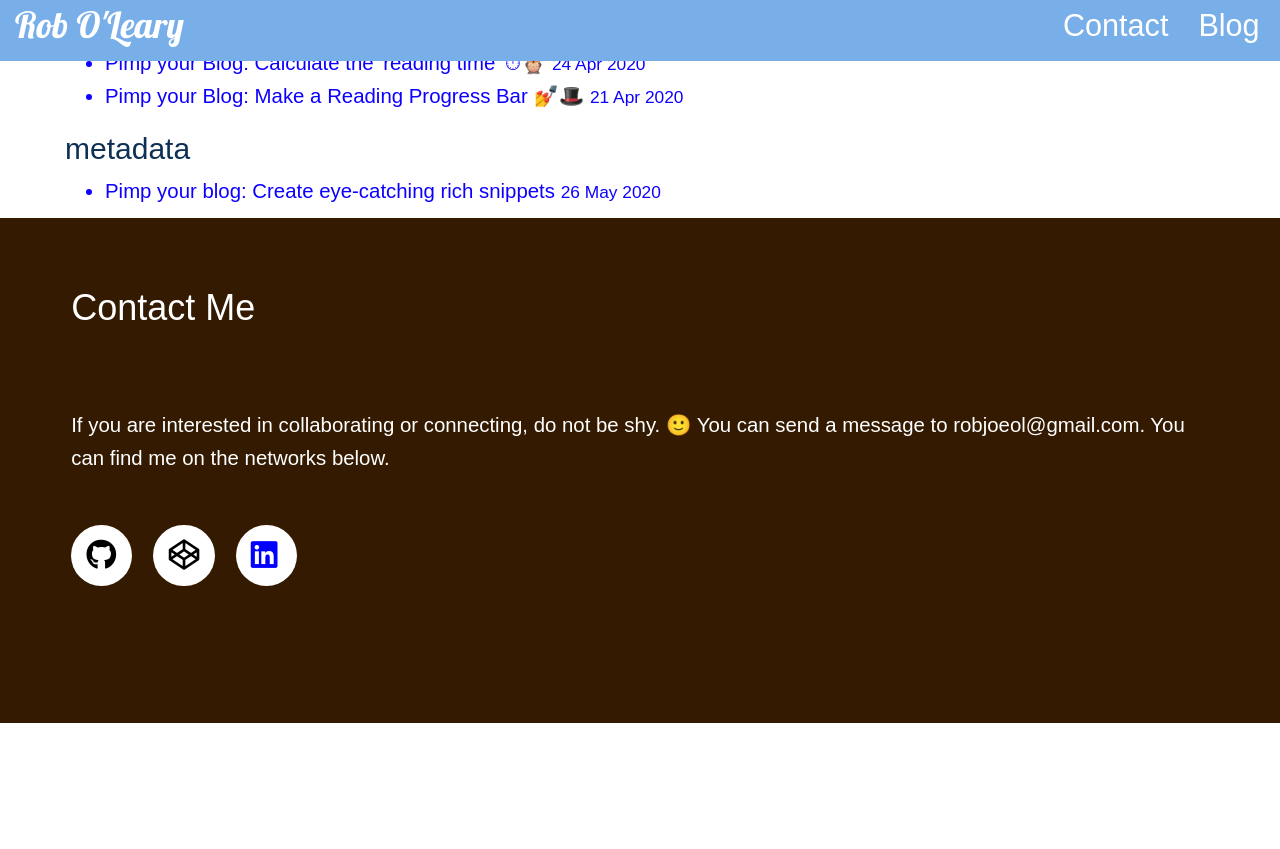
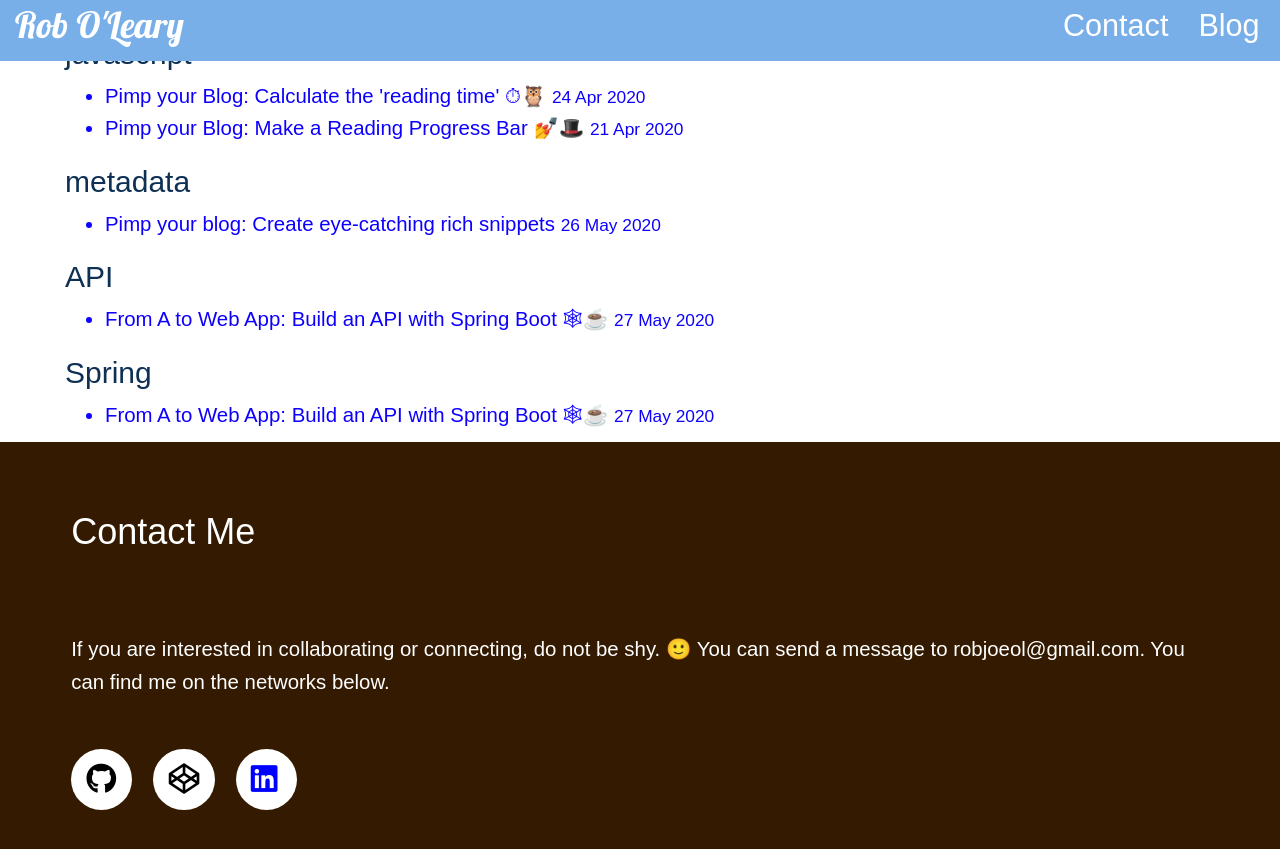
Before and after one commit to robole/robole.github.io, a Jekyll site: the page built from _pages/blog_tags.html, in a window 1280 px wide and 900 px high, scrolled down 3429 px. Shown: the top 849 px of the window. Built offline with Jekyll 4.4.1, drawn with Linux system fonts in a browser that asks for light colours; nearby versions of some CDN libraries; before the commit the page ends 4152 px from its top, so only the background shows below that; some of the changed lines change nothing that is shown; some of the changed text lies outside the part shown.

Commit message:
readd api post

````diff
--- a/_drafts/2020-05-27-spring-boot-api.md
+++ b/_posts/2020-05-27-spring-boot-api.md
@@ -1,6 +1,6 @@
 ---
 layout: scrollable_post
-title: Master the Web - Build an API with Spring Boot 🕸☕
+title: "From A to Web App: Build an API with Spring Boot 🕸☕"
 description: Build a realistic API with Spring Boot
 category: java
 image: /assets/img/blog/2020-05-27-spring-boot-api/web-city.png
@@ -16,10 +16,15 @@ published: true
 - [Is this the latest way?](#is-this-the-latest-way)
 - [Is there anything I should know before I start?](#is-there-anything-i-should-know-before-i-start)
   - [A little bit about Design Patterns](#a-little-bit-about-design-patterns)
-    - [Model View Controller](#model-view-controller)
+    - [Model View Controller (MVC)](#model-view-controller-mvc)
     - [Other patterns that are used in more advanced examples](#other-patterns-that-are-used-in-more-advanced-examples)
   - [HTTP Basics](#http-basics)
+    - [Uniform Resource Locators (URL)](#uniform-resource-locators-url)
+    - [HTTP Request](#http-request)
+    - [HTTP Response](#http-response)
+    - [Further Reading on HTTP](#further-reading-on-http)
   - [A little bit about JSON](#a-little-bit-about-json)
+    - [Further Reading on JSON](#further-reading-on-json)
   - [A little bit about REST](#a-little-bit-about-rest)
 - [What you need to complete this tutorial](#what-you-need-to-complete-this-tutorial)
 - [How to set your project up](#how-to-set-your-project-up)
@@ -35,39 +40,45 @@ published: true
 
 I'm writing this tutorial to fill a void that I have noticed. Building web applications is a top priority for people learning backend development, but I haven't seen any Java/Spring Boot tutorials that provide a clear path to get you there quickly with the least amount of friction. Tutorials are either too trivial ([Hello World API](http://spring.io/guides/gs/rest-service/)) to help you understand what you need to know; or they overwhelm beginners and assume too much about what you already know!
 
-I will build a simple API, which is closer to what you would realistically build, and go through everything from start to finish. This enables you to skip ahead if you know about a topic already.
+I will build a simple API, which is a big step towards to what you would realistically build, and go through everything from start to finish. This enables you to skip ahead if you know about a topic already.
 
 ## What is an API?
 
 It is common now for companies to give access to their data through APIs. API stands for Application Programming Interface, it is a list of methods we can use to interact with a company's backend systems over the internet. These methods are often referred to as web services.
 
+<img src="/assets/img/blog/2020-05-27-spring-boot-api/api.png" alt="api diagram" style="display:block;width:100%;max-width:1250px;"/>
+
 Let's look at an example of an API to clarify what it is exactly!
 
 ### Twitter API Example
 
-I'm guessing you know what Twitter is already, but let's state what it is regardless, Twitter is a social micro-blogging website. It's become more than that, now it's where Donald Trump goes to vent! ✍😡
+I'm guessing you know what Twitter is already, but let's state what it is regardless, Twitter is a social micro-blogging website. It's become more than that over time, now it's where Donald Trump goes to vent! ✍😡
 
 [Twitter's API reference](https://developer.twitter.com/en/docs/api-reference-index) gives you a long categorized list of methods. You can perform a wide range of actions on: tweets, direct messages, your personal account settings, and more. Almost everything you can do on the website is possible to do through the API. If you wanted to, you could use the API to build an entirely different front-end for Twitter, or a TwitterBot.
 
 <img src="/assets/img/blog/2020-05-27-spring-boot-api/twitter-api-reference.png" alt="twitter api reference" style="display:block;border:1px black solid"/>
 
-Let's take an example of using the API, say we want to get all of the tweets from the timeline of **@spiderman**. Looking through the list of methods, [GET statuses/user_timeline](https://developer.twitter.com/en/docs/tweets/timelines/api-reference/get-statuses-user_timeline) appears to be the method that matches what we want. This is the method description:
+Let's take an example of using the API, say we want to get all of the tweets from the timeline of **@spiderman**.
+
+<img src="/assets/img/blog/2020-05-27-spring-boot-api/twitter-api.png" alt="twitter api diagram" style="display:block;width:100%;max-width:1250px;"/>
+
+Looking through the list of methods, [GET statuses/user_timeline](https://developer.twitter.com/en/docs/tweets/timelines/api-reference/get-statuses-user_timeline) appears to be the method that matches what we want. This is the method description:
 
 <img src="/assets/img/blog/2020-05-27-spring-boot-api/twitter-user-timeline-endpoint.png" alt="Twitter API user timeline request and response" style="display:block;border:1px black solid"/>
 
 We need to have a client application to execute the methods. I like to use [Insomnia](https://insomnia.rest/), but other popular applications are: [cURL](https://curl.haxx.se/) (a command-line tool), [Postman](https://www.postman.com/) (a collaboration platform for API Development), and [Postwoman](https://postwoman.io/) (a minimal open-source alternative to Postman).
 
-If you are unfamilar with HTTP, you can jump to the [HTTP Basics](#html-basics) section to get your up to speed. Looking at the method description, we need to provide 1 parameter in our HTTP request to get the data we want, this parameter is `screen_name`.
+If you are totally unfamiliar with HTTP, you can jump to the [HTTP Basics](#html-basics) section to get yourself up to speed. Looking at the method description, we need to provide 1 parameter in our HTTP request to get the data we want, this parameter is `screen_name`.
 
 To use Twitter's API, you have to have a Twitter account, and register an application to obtain developer keys. When you interact with the API, you provide these developer keys to authenticate your identity. This ensures that only you can only perform actions on your own account data, and generally that you use the platform in a fair way.
 
-You need to do some configuration in your Twitter account settings to get the developer keys. It's a bit tedious to find the right place! I wont show you how here, the focus is to show you what the API is. Below is the request (on the left) and the response recieved (on the right).
+You need to do some configuration in your Twitter account settings to get the developer keys. It's not obvious to locate the place in the settings for this! I wont show you how here, the focus is to show you what an API is. Below is the request (on the left) and the response received (on the right).
 
 <img src="/assets/img/blog/2020-05-27-spring-boot-api/twitter-req.jpg" alt="\Twitter API user timeline request and response" style="display:block;width:100%;max-width:1353px;margin:0 auto;"/>
 
 You can see that our `screen_name` parameter is appended to the URL in our request. We use a question mark to mark the beginning of our parameters, then we provide the parameter name and value. You can provide a list of parameters if you need to, you separate each parameter with an ampersand.
 
-The response returns a JSON array of tweets. The content of a tweet is contained in the `text` field. As you can see the latest Tweet from Spiderman is: "*Learn how to draw Miles Morales, AKA Spider-Man, in this special Spanish-speaking lesson with artist @MikeHawthorne… https:\/\/t.co\/RdvzWVzJ4o.*". 🕸️🎨
+The response returns a JSON array of tweets. The content of a tweet is contained in the `text` field. As you can see the latest Tweet from Spiderman is: "_Learn how to draw Miles Morales, AKA Spider-Man, in this special Spanish-speaking lesson with artist @MikeHawthorne… https:\/\/t.co\/RdvzWVzJ4o._". 🕸️🎨
 
 ## What we will build
 
@@ -119,7 +130,9 @@ When we run our App. The default local address for your Spring Boot application
 
 ## Is this the latest way?
 
-Spring Boot is evolving version by version, so its worth noting that you may see some differences between examples, and this can be a bit confusing. Most choices are stylistic, and some are based on changes to the framework over time. The current stable version is 2.3.0.
+Spring is evolving version by version, so its worth noting that you may see some differences between examples, and this can be a bit confusing. Most choices are stylistic, and some are based on changes to the framework over time. The current stable version of Spring is 5.25, and 2.3.0 for Spring Boot.
+
+If you use _Spring Data Rest_ rather than the _Spring Web_ starter dependency, you can do things differently. With _Spring Data Rest_, default controllers will be built by Spring for you, so if you are happy with the convention, you do not have to define your own.
 
 I would always suggest looking at the most recent tutorial that you can find, and choose a tutorial style that matches your learning preferences.
 
@@ -129,26 +142,26 @@ A common issue when beginning to learn how to build APIs with Spring Boot is tha
 
 ### A little bit about Design Patterns
 
-- A design pattern is a general, reusable solution to a commonly occurring problem.
-- Design patterns can speed up the development process by providing tested, proven solutions.
-- Reusing design patterns helps to prevent small mistakes that can cause major problems later on.
+A design pattern is a _general, reusable solution to a commonly occurring problem_.
+
+Design patterns can speed up the development process by providing tested, proven solutions. Reusing design patterns helps to prevent small mistakes that can cause major problems later on.
 
 Bigger applications are divided into layers with particular responsibilities, this makes it easier to maintain
 them. Spring uses the [Model-View-Controller (MVC) ](https://blog.codinghorror.com/understanding-model-view-controller/) design pattern for building web applications.
 
-#### Model View Controller
+#### Model View Controller (MVC)
 
-MVC is a way of organizing your code. The big idea behind MVC is that each _layer_ of your code has a purpose. It makes it easier to build and maintain your application.
+The big idea behind MVC is that each _layer_ of your code has a specific purpose.
 
 What is the purpose of each layer:
 
-- **Model**: The model captures the real-world things your application is concerned with. It _models_ the real world. The classes in the model are used to store and manipulate state of your application.
-- **View**: The view is the user interface. It renders the model to the user. In a web application, this is the web page written in HTML, the "front-end" of your application. <u>**We don't write this in our example application.**</u>
-- **Controller**: The Controller code is the liaison between the Model and the View, it receives the user input and decides what to do with it. The controller in a web application has two parts. The first part is the web server that matches incoming HTTP Requests to a particular handler method, this is part of Spring Boot. The second part is the handler methods themselves, which can be confusingly called "controllers" also, this is the bit that we write. The handler methods are responsible for returning data from the model.
+- **Model**: The Model captures the real-world things your application is concerned with. It _models_ the real world. The classes in the model are used to store and manipulate the state of your application.
+- **View**: The View is the user interface. It renders the model to the user. In a web application, this is the web pages we write in HTML. It is covers the "front-end" of your application. <u>**We don't write this in our example application.**</u>
+- **Controller**: The Controller layer is the liaison between the Model and the View layers, it receives the user input and decides what to do with it. A Controller in a web application has two parts. The first part is the web server that matches incoming HTTP Requests to a particular handler method, this is built-in part of Spring Boot. The second part is the handler methods themselves, which can be confusingly called "controllers" also, this is the bit that we write. The handler methods are responsible for returning data from the model.
 
 <img src="/assets/img/blog/2020-05-27-spring-boot-api\mvc.svg" alt="MVC diagram" style="display:block;margin:0 auto;"/>
 
-The advantage of this approach is that our application is more [loosely-coupled](https://en.wikipedia.org/wiki/Loose_coupling). You can change the view and the model can remain the same, and vice-versa. This separation makes application more maintainable.
+The advantage of this approach is that our application is more [loosely-coupled](https://en.wikipedia.org/wiki/Loose_coupling). You can change the view, but the model can remain the same. This separation of responsibility is what makes our application more maintainable.
 
 If you would like a more in-depth explanation, you can read this [MVC article](https://blog.codinghorror.com/understanding-model-view-controller/).
 
@@ -158,21 +171,50 @@ In our example, we only use the MVC pattern implicitly.
 
 In more **advanced examples**, you may also encounter or need to use the following design patterns:
 
-- [Data Access Object layer](https://www.tutorialspoint.com/design_pattern/data_access_object_pattern.htm) / [Repository layer](http://blog.sapiensworks.com/post/2014/06/02/The-Repository-Pattern-For-Dummies.aspx) : When you use a database, you will probably use one of these patterns. This layer controls access to the stored data, it isolates other parts of the application from knowing about the source of the data, they don't know if it is a database or spreadsheet or text file! You will create data repositories when you have a database in Spring Boot.
-- [Service layer](https://martinfowler.com/eaaCatalog/serviceLayer.html): This layer is where our common business logic lives, you use repositories to perform tasks. For example, a Book Service might use the User repository and Book repository to offer functionality such as "search for my books", validating if the user is logged in before it will return a list of the User's books.
+- [Data Access Object layer](https://www.tutorialspoint.com/design_pattern/data_access_object_pattern.htm) / [Repository layer](http://blog.sapiensworks.com/post/2014/06/02/The-Repository-Pattern-For-Dummies.aspx) : When you use a database, you will probably use one of these patterns. This layer controls access to the stored data, it isolates other parts of the application from knowing about the source of the data, they don't know if it is a database or spreadsheet or text file! Spring has a number of [Spring Data libraries](https://spring.io/projects/spring-data) to support data repositories.
+- [Service layer](https://martinfowler.com/eaaCatalog/serviceLayer.html): This layer is where our common business logic lives. A service uses repositories to perform tasks. For example, a Book Service might use the User repository and Book repository to offer functionality such as "search for my books".
 
 ### HTTP Basics
 
-HTTP is the foundation of data communication for the World Wide Web. It follows a request-response protocol.
+Hypertext Transfer Protocol (**HTTP**) is the foundation of data communication for the World Wide Web. It is a protocol that controls data transfer between a client application (such as a Web Browser) and a web server. Clients and servers communicate by exchanging individual messages. The messages sent by the client are called _requests_ and the messages sent by the server in reply are called _responses_.
 
-[HTTP resources](https://en.wikipedia.org/wiki/Web_resource) are identified and located on the network by [Uniform Resource Locators](https://en.wikipedia.org/wiki/Uniform_Resource_Locator) (URLs), using the [Uniform Resource Identifiers](https://en.wikipedia.org/wiki/Uniform_Resource_Identifier) (URI's) schemes _http_ and _[https](https://en.wikipedia.org/wiki/Https)_. In the case of a web application, the resources are objects based on the classes in our model.
+The target of an HTTP request is called a _resource_. Generally a web resource is a file on web server such as a document or a photo; but it has evolved to encompass any "thing" that is uniquely identifiable. Now it can encompass abstract resources such as classes and properties. Each resource is identified by a Uniform Resource Identifier (URI).
+
+#### Uniform Resource Locator (URL)
+
+The most common form of URI is the Uniform Resource Locator ([URL](https://developer.mozilla.org/en-US/docs/Glossary/URL)), which is known as the _web address_. This is what you type into your Web Browser to load a page. A
+
+A URL is composed of different parts, some are mandatory and others are optional.
+
+![URL syntax](D:\Programming\Workspace\Web\github-pages-website\robole.github.io\assets\img\blog\2020-05-27-spring-boot-api\url.png)
+
+1. **Scheme or protocol**: It indicates which protocol must be used. Usually it is the HTTP or its secured version, HTTPS. This is _required_.
+2. **Authority or domain name**: This indicates the name of the Web Server being requested. Alternatively, it is possible to directly use an IP address, but because it is less convenient, it is not often used on the Web. This is _required_.
+3. **Port**: A port is a logical identifier to locate a specific process or service on the Web Server. It is usually omitted if the web server uses the standard ports of the HTTP protocol (80 for HTTP and 443 for HTTPS) to grant access to its resources. This is _optional_.
+4. **Path**: Is the path to the resource on the Web server. The path can represent a physical file location on the Web Server, or can be an abstraction handled by Web servers to find the resource.
+5. **Query**: It is a list of parameters. The parameters are a list of key-value pairs separated with an ampersand (`&` ). The Web server can use the parameters to do some conditional logic. This is _optional_.
+6. **Fragment**: It is an anchor to a part of the resource itself. An anchor is like a "bookmark" inside the resource, giving the browser the directions to show the content located at that spot. In an HTML document, for example, the browser will scroll to the point where the anchor is defined; for a video, the browser will try to go to the time the anchor represents. This is _optional_.
+
+#### HTTP Request
 
 A **HTTP request** consists of the following:
 
-- a request line. For example, `GET /users/1 HTTP/1.1`, which requests a resource called /users/1 from the server,
+- a request line. For example, `GET http://localhost:8080/users/1 HTTP/1.1`, which wants to retrieve a resource identified by the path `/users/1` from the server,
 - request header fields,
 - an empty line,
 - and an optional message body.
+
+```
+GET http://localhost:8080/users/1 HTTP/1.1
+Host: localhost:8080
+User-Agent: Mozilla/5.0 (Windows NT 10.0; Win64; x64; rv:76.0) Gecko/20100101 Firefox/76.0
+Accept: text/html,application/xhtml+xml,application/xml;q=0.9,image/webp,*/*;q=0.8
+Accept-Language: en-US,en;q=0.5
+Accept-Encoding: gzip, deflate
+DNT: 1
+Connection: keep-alive
+Upgrade-Insecure-Requests: 1
+```
 
 HTTP defines a set of **request methods** that define the action to be performed on a given resource. They are sometimes referred to a HTTP verbs. The following HTTP request methods are used in web applications:
 
@@ -184,12 +226,26 @@ HTTP defines a set of **request methods** that define the action to be performed
 
 You will often see the core functions of a web application referred to as CRUD, which stands for: Create, Read, Update, Delete.
 
+#### HTTP Response
+
 The **HTTP Response** consists of the following:
 
 - a status line which includes the status code and reason message,
 - response header fields,
 - an empty line,
 - an optional message body.
+
+```
+HTTP/1.1 200 OK
+Connection: keep-alive
+Content-Type: application/json
+Date: Mon, 01 Jun 2020 15:16:54 GMT
+Keep-Alive:	timeout=60
+Transfer-Encoding: chunkedtes
+Connection: close
+
+{"id":1,"name":"Rob OLeary","age":21}
+```
 
 Below is a **summary of the typical content in a Response for the methods**.
 
@@ -236,18 +292,23 @@ Below is a **summary of the typical content in a Response for the methods**.
 						</tbody>
 					</table>
 
+#### Further Reading on HTTP
+
+For a more complete guide to HTTP, you can read [Mozilla's HTTP reference](https://developer.mozilla.org/en-US/docs/Web/HTTP)
+
 ### A little bit about JSON
 
-JSON stands for JavaScript Object Notation, and is a syntax for storing and exchanging data. JSON has become the favoured data format for web services
+JSON stands for JavaScript Object Notation, and is a syntax for storing and exchanging data. JSON has become the favoured data format for web services, with [XML](https://www.w3schools.com/xml/) being used less nowadays.
 
-One of the reasons JSON is popular is that we can convert any JSON received from the server into JavaScript objects without any complicated parsing and translations, since Javascript is the language of the Web Browser, it makes life easier for front-end development.
+One of the reasons JSON is popular is that we can convert any JSON received from the server into JavaScript objects without any complicated parsing and translations, and since JavaScript is the language of the Web Browser, this makes building web applications simpler.
 
 The syntax rules are simple:
 
-- Data is in name/value pairs
-- Data is separated by commas
-- Curly braces hold objects
-- Square brackets hold arrays
+- Data is in name-value pairs,
+- Strings are contained in quotations,
+- Data is separated by commas,
+- Curly braces hold objects,
+- Square brackets hold arrays.
 
 For example, a user object would be written as:
 
@@ -264,15 +325,17 @@ An array of users would be written as:
 ]
 ```
 
+#### Further Reading on JSON
+
 This should be enough for you to know when dealing with web services, but for further information, [W3schools has a short tutorial series on JSON](https://www.w3schools.com/js/js_json_intro.asp).
 
 ### A little bit about REST
 
-You may have noticed I barely speak about REST in this article, and that's because I think it is a term used inappropriately too often when speaking about APIs and web services. It has become a nuisance. **The most important thing to know is if you build an API with a framework like Spring Boot, you are following most of the best practices of restful API design**.
+You may have noticed I barely speak about REST in this article, and that's because I think it is a term misused too often when speaking about APIs and web services.
 
-Representational state transfer (REST) is an architectural style that defines a set of constraints to use for creating web services. It was proposed by Roy Fielding in his doctoral dissertation in 2000. It is intended to be a guide for creating well-designed web applications by leveraging many of the conventions of the web. I recommend reading [this Stack Overflow thread on "What is Restful Programming"](https://stackoverflow.com/questions/671118/what-exactly-is-restful-programming) to understand more.
+Representational state transfer (REST) is an architectural style that defines a set of constraints to use for creating web services. It was proposed by Roy Fielding in his doctoral dissertation in 2000. It can be used as a guide for creating well-designed web applications by leveraging many of the conventions of the web. **The most important thing to know is if you build an API with a framework like Spring Boot, you are following most of the conventions of restful API design**.
 
-Most web services today are restful, but they vary in how closely or completely they follow the constraints from Fielding's dissertation. It gets murky quickly when people talk about how restful a web application is by comparing it to the academic definition.
+I recommend reading [this Stack Overflow thread on "What is Restful Programming"](https://stackoverflow.com/questions/671118/what-exactly-is-restful-programming) to understand more about it. Most web services today are restful, but they vary in how closely or completely they follow the constraints from Fielding's dissertation. It gets murky quickly when people talk about how restful a web application is by comparing it to the academic definition.
 
 ## What you need to complete this tutorial
 
@@ -592,3 +655,5 @@ You can download [the complete code from github](https://github.com/robole/sprin
 If you found this article useful give a ❤. Let me know if you are interested in a follow-up article regarding one of the topics above! 🙂
 
 Happy coding! 👩‍💻🙌
+
+<p style="font-size:.5em">Attribution for Icons from the Noun Project: Mobile by Rainbow Designs, Cloud by James Kopina, Database by Kimmi Studios, User by Adrian Coquet, Twitter by Acid Beast.</p>
````
Also changed, not shown: assets/img/blog/2020-05-27-spring-boot-api/api.png (added), assets/img/blog/2020-05-27-spring-boot-api/api.svg (added), assets/img/blog/2020-05-27-spring-boot-api/twitter-api.png (added), assets/img/blog/2020-05-27-spring-boot-api/twitter-api.svg (added), assets/img/blog/2020-05-27-spring-boot-api/url.png (added), assets/img/blog/2020-05-27-spring-boot-api/url.svg (added).
